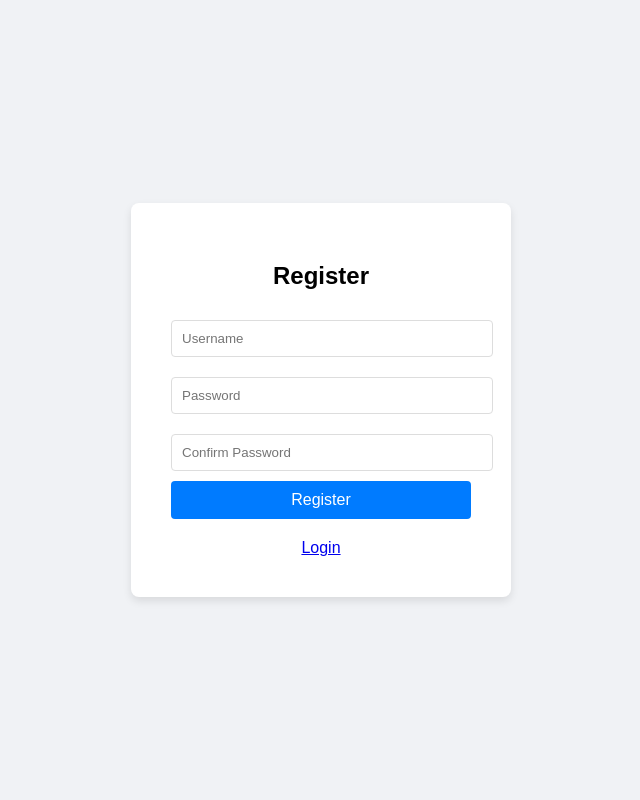
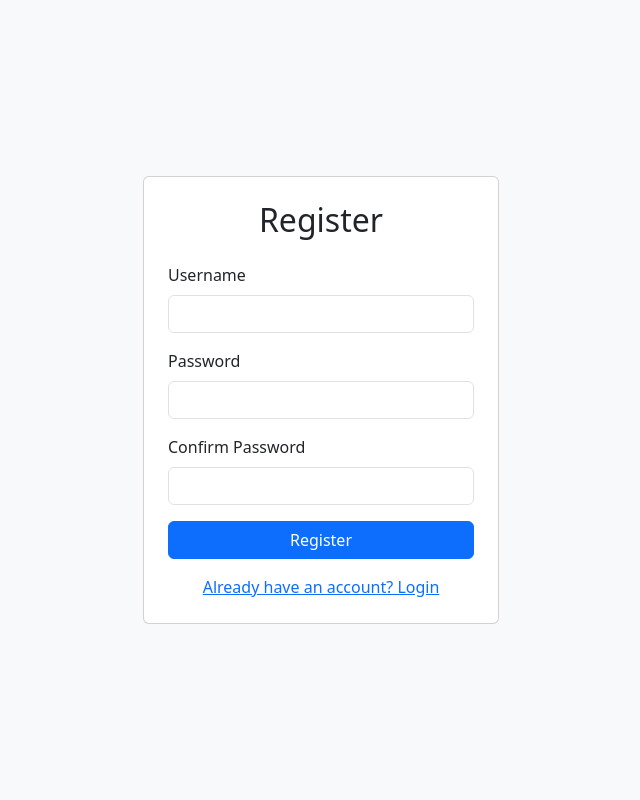
Before and after one commit to pong34811/research_app, a Django app: page /register/ in a window 1280 px wide. Shown: the whole page, without its empty margins (319-959 px from the left). Run offline with Django 5.2, Linux system fonts and the light colour scheme; some libraries are stand-ins or nearby versions.

Commit message:
updata login register

```diff
--- a/myproject/research_app/templates/auth/register.html
+++ b/myproject/research_app/templates/auth/register.html
@@ -1,5 +1,3 @@
-<!-- templates/accounts/register.html -->
-
 <!DOCTYPE html>
 <html lang="en">
 <head>
@@ -7,65 +5,59 @@
     <meta http-equiv="X-UA-Compatible" content="IE=edge">
     <meta name="viewport" content="width=device-width, initial-scale=1.0">
     <title>Register</title>
-    <style>
-        body {
-            font-family: Arial, sans-serif;
-            background-color: #f0f2f5;
-            display: flex;
-            justify-content: center;
-            align-items: center;
-            height: 100vh;
-            margin: 0;
-        }
-        .register-container {
-            background-color: #fff;
-            padding: 40px;
-            border-radius: 8px;
-            box-shadow: 0 4px 8px rgba(0, 0, 0, 0.1);
-            width: 300px;
-        }
-        .register-container h2 {
-            text-align: center;
-            margin-bottom: 20px;
-        }
-        .register-container input[type="text"],
-        .register-container input[type="password"] {
-            width: 100%;
-            padding: 10px;
-            margin: 10px 0;
-            border: 1px solid #ddd;
-            border-radius: 4px;
-        }
-        .register-container button {
-            width: 100%;
-            padding: 10px;
-            background-color: #007BFF;
-            color: white;
-            border: none;
-            border-radius: 4px;
-            cursor: pointer;
-            font-size: 16px;
-        }
-        .register-container button:hover {
-            background-color: #0056b3;
-        }
-        .login-link {
-            display: block;
-            text-align: center;
-            margin-top: 20px;
-        }
-    </style>
+    <!-- รวม Bootstrap 5.3.2 CSS -->
+    <link href="https://cdnjs.cloudflare.com/ajax/libs/bootstrap/5.3.2/css/bootstrap.min.css" rel="stylesheet">
 </head>
-<body>
-    <div class="register-container">
-        <h2>Register</h2>
-        <form>
-            <input type="text" name="username" placeholder="Username" required>
-            <input type="password" name="password" placeholder="Password" required>
-            <input type="password" name="confirm_password" placeholder="Confirm Password" required>
-            <button type="submit">Register</button>
-        </form>
-        <a href="{% url 'login' %}" class="login-link">Login</a>
+
+<body class="d-flex justify-content-center align-items-center vh-100 bg-light">
+    <div class="container">
+        <div class="row justify-content-center">
+            <div class="col-md-4">
+                <div class="card p-4">
+                    <h2 class="text-center mb-4">Register</h2>
+                    <form method="post">
+                        {% csrf_token %}
+
+                        <!-- ข้อผิดพลาดของฟอร์ม -->
+                        {{ form.non_field_errors }}
+
+                        <div class="mb-3">
+                            <label for="id_username" class="form-label">Username</label>
+                            <!-- ใช้ input field ปกติและเพิ่มคลาส form-control -->
+                            <input type="text" name="username" id="id_username" class="form-control"
+                            value="{{ form.username.value|default_if_none:'' }}" required>
+                            <div class="text-danger">{{ form.username.errors }}</div>
+                        </div>
+
+                        <div class="mb-3">
+                            <label for="id_password1" class="form-label">Password</label>
+                            <!-- ใช้ input field ปกติสำหรับ password และเพิ่มคลาส form-control -->
+                            <input type="password" name="password1" id="id_password1" class="form-control"
+                            value="{{ form.password1.value|default_if_none:'' }}" required>
+                            <div class="text-danger">{{ form.password1.errors }}</div>
+                        </div>
+
+                        <div class="mb-3">
+                            <label for="id_password2" class="form-label">Confirm Password</label>
+                            <!-- ใช้ input field ปกติสำหรับ password และเพิ่มคลาส form-control -->
+                            <input type="password" name="password2" id="id_password2" class="form-control"
+                            value="{{ form.password2.value|default_if_none:'' }}" required>
+                            <div class="text-danger">{{ form.password2.errors }}</div>
+                        </div>
+
+
+                        <!-- ปุ่มสมัครสมาชิก -->
+                        <button type="submit" class="btn btn-primary w-100">Register</button>
+                    </form>
+                    <div class="text-center mt-3">
+                        <a href="{% url 'login' %}">Already have an account? Login</a>
+                    </div>
+                </div>
+            </div>
+        </div>
     </div>
+
+    <!-- รวม Bootstrap 5.3.2 JS -->
+    <script src="https://cdnjs.cloudflare.com/ajax/libs/bootstrap/5.3.2/js/bootstrap.bundle.min.js"></script>
 </body>
 </html>
```
Also changed, not shown: myproject/research_app/templates/auth/login.html (+40 -59 lines), myproject/db.sqlite3.
